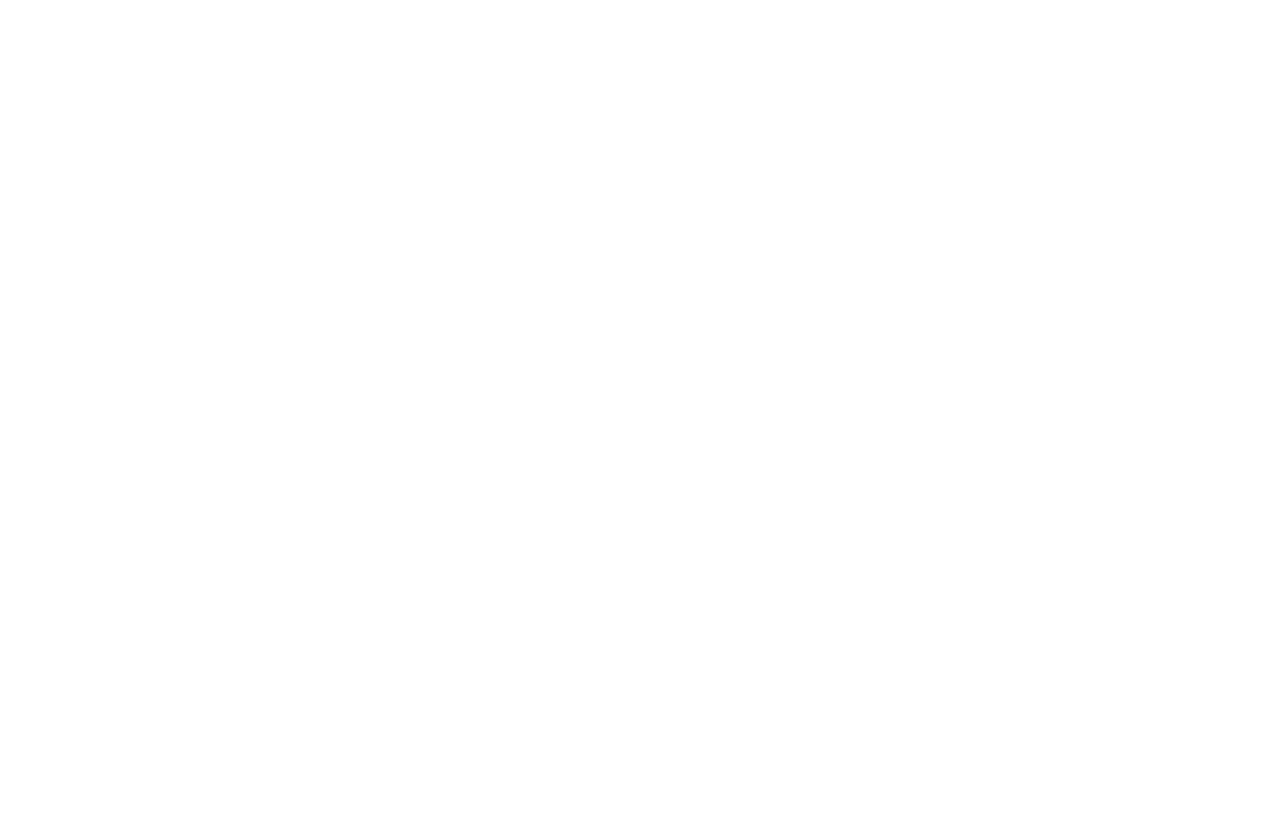
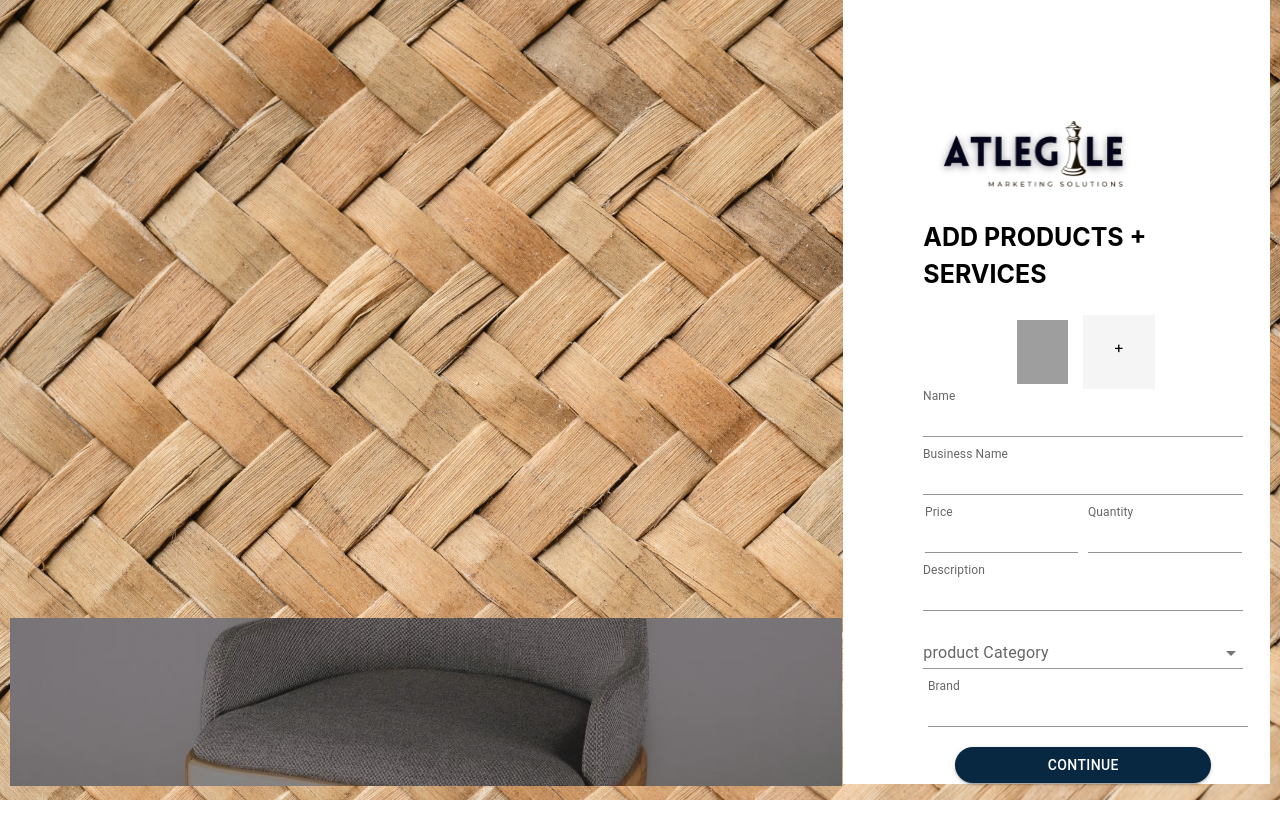
Before and after one commit to ramorokaneo/AMS-Project, a React (Vite) app: page /add-products-and-services in a window 1280 px wide. Before the commit this address had no page. Before the commit the page ends 800 px from the top, so only its background shows below. Built offline with nearby package versions, Linux system fonts and the light colour scheme; grey boxes are pictures that could not be loaded.

Commit message:
add product and services started

```diff
--- a/src/App.jsx
+++ b/src/App.jsx
@@ -7,7 +7,7 @@
 // import AlternativeContact from './Components/Client/SignUp/AlternativeContact';
 // import SignIn from './Components/Client/SignIn/Signin';
 import BusinessRegistration from './Components/Client/BusinessRegistration/BusinessRegistration';
-// import AddProductsAndServices from './Components/Client/BusinessRegistration/AddProductsAndServices';
+import AddProductsAndServices from './Components/Client/BusinessRegistration/AddProductsAndServices';
 import PaymentInfo from "./Components/Client/BusinessRegistration/PaymentInfo";
 // import ProductDetails from './Components/Client/ProductDetails/ProductDetails';
 // import BusinessProducts from './Components/Client/ProductDetails/BusinessProducts';
@@ -33,7 +33,7 @@
         <Route path='/altnative-contact' element={<AlternativeContact/>}/>
         <Route path='/signin' element={<SignIn/>}/> */}
         <Route path='/business-reg' element={<BusinessRegistration/>}/>
-        {/* <Route path='/add-products-and-services' element={<AddProductsAndServices/>}/> */}
+        <Route path='/add-products-and-services' element={<AddProductsAndServices/>}/>
         <Route path="/payment-info" element={<PaymentInfo />} />
         {/* <Route path='/product-details' element={<ProductDetails/>}/> */}
         {/* <Route path='/business-products' element={<BusinessProducts/>}/> */}
--- a/src/Components/Client/BusinessRegistration/AddProductsAndServices.jsx
+++ b/src/Components/Client/BusinessRegistration/AddProductsAndServices.jsx
@@ -1,7 +1,308 @@
-// import React from "react";
+import { useState } from "react";
+import { Grid, TextField, Box, MenuItem, Button } from "@mui/material";
+import background from "../../Global/images/Reed.jpg";
+import logo from "../../Global/images/logo.svg";
+import Banner from "../../Global/images/media bg-cover.png";
+import placeholder from "../../Global/images/login.jpg";
 
 const AddProductsAndServices = () => {
-  return <div>AddProductsAndServices</div>;
+  const emptyOption = [""];
+  const [images, setImages] = useState([]);
+
+  const productCategory = [
+    ...emptyOption,
+    "Electronics",
+    "Clothing and Apparel",
+    "Home and Furniture",
+    "Beauty and Personal Care",
+    "Sports and Outdoors",
+    "Toys and Games",
+    "Books and Stationery",
+    "Health and Wellness",
+    "Automotive",
+    "Grocery and Gourmet",
+    "Jewelry and Watches",
+    "Home Improvement",
+    "Pet Supplies",
+    "Office Supplies",
+    "Music and Instruments",
+    "Garden and Outdoor Living",
+    "Art and Craft Supplies",
+    "Travel and Luggage",
+    "Baby and Maternity",
+    "Electrical and Lighting",
+  ];
+
+  const handleImageChange = (e) => {
+    const files = e.target.files;
+    if (files.length > 0) {
+      const newImages = Array.from(files).map((file) => ({
+        url: URL.createObjectURL(file),
+        file,
+      }));
+      setImages((prevImages) => [...prevImages, ...newImages]);
+    }
+  };
+  return (
+    <div
+      className="container"
+      style={{
+        width: "100vw",
+        backgroundImage: `url(${background})`,
+        backgroundSize: "cover",
+        height: "100vh",
+        // display: "flex",
+      }}>
+      <Grid
+        container
+        style={{
+          width: "100%",
+          marginBottom: "-10vh",
+          //   border: "1px solid green",
+        }}>
+        <Grid
+          item
+          lg={8}
+          style={{
+            // border: "1px solid",
+            // backgroundColor: "blue",
+            display: "flex",
+            flexDirection: "column",
+            justifyContent: "space-between",
+            width: "100%",
+          }}>
+          <Grid
+            Container
+            lg={6}
+            style={{
+              //   backgroudColor: "blue",
+              width: "100vw",
+              //   border: "1px solid yellow",
+            }}></Grid>
+          <Grid
+            Container
+            lg={6}
+            style={{
+              //   backgroudColor: "yellow",
+              width: "100vw",
+              //   border: "1px solid yellow",
+              marginBottom: "-8px",
+            }}>
+            {/* <h2>helow world</h2> */}
+            <img
+              src={Banner}
+              style={{
+                height: "21vh",
+                width: "65vw",
+                paddingTop: "30vh",
+                marginLeft: "10px",
+                marginRight: "2px",
+              }}
+            />
+          </Grid>
+        </Grid>
+
+        <Grid
+          item
+          lg={4}
+          style={{
+            // border: "1px solid red",
+            backgroundColor: "#fff",
+            marginLeft: "-10px",
+            width: "100%",
+            height: "98vh",
+            // marginLeft: "2px",
+            alignSelf: "center",
+            display: "flex",
+            flexDirection: "column",
+            justifyContent: "space-between",
+          }}>
+          <Grid>
+            <img
+              src={logo}
+              style={{ height: "9vh", width: "90%", paddingTop: "15vh" }}
+            />
+          </Grid>
+          <Box
+            component="form"
+            sx={{
+              "& > :not(style)": { m: 1, width: "25ch" },
+            }}
+            noValidate
+            autoComplete="off">
+            <div
+              className="form-container"
+              style={{
+                justifyContent: "center",
+                textAlign: "center",
+                alignItems: "center",
+                width: "75%",
+                // backgroundColor: "red",
+                marginLeft: "80px",
+                marginBottom: "30px",
+              }}>
+              <h2
+                style={{ color: "#000", textAlign: "left", fontSize: "25px" }}>
+                ADD PRODUCTS + SERVICES
+              </h2>
+              {/* <h6>inputs will be stored here</h6> */}
+              <div
+                className="uploadContainer"
+                style={{
+                  display: "flex",
+                  flexDirection: "row",
+                  justifyContent: "center",
+                }}>
+                {images.length > 0 ? (
+                  images.map((image, index) => (
+                    <img
+                      key={index}
+                      src={image.url}
+                      alt={`Product Image ${index + 1}`}
+                      style={{
+                        padding: "10px",
+                        marginRight: "10px",
+                        width: "16%",
+                        height: "8vh",
+                      }}
+                    />
+                  ))
+                ) : (
+                  <img
+                    src={placeholder}
+                    alt="Placeholder"
+                    style={{
+                      padding: "5px",
+                      marginRight: "10px",
+                      width: "16%",
+                      height: "8vh",
+                    }}
+                  />
+                )}
+                <label
+                  htmlFor="imageInput"
+                  className="add"
+                  style={{
+                    backgroundColor: "whitesmoke",
+                    color: "#000",
+                    padding: "20px",
+                    width: "10%",
+                  }}>
+                  +
+                </label>
+                <input
+                  type="file"
+                  id="imageInput"
+                  accept="image/*"
+                  style={{ display: "none" }}
+                  onChange={handleImageChange}
+                  multiple // Allow selecting multiple files
+                />
+              </div>
+              <TextField
+                id="outlined-number"
+                label="Name"
+                type="text"
+                variant="standard"
+                InputLabelProps={{
+                  shrink: true,
+                }}
+                style={{ width: "100%" }}
+              />
+              <TextField
+                id="outlined-number"
+                label="Business Name"
+                type="text"
+                variant="standard"
+                InputLabelProps={{
+                  shrink: true,
+                }}
+                style={{ width: "100%", marginTop: "10px" }}
+              />
+              <TextField
+                id="outlined-number"
+                label="Price"
+                type="text"
+                variant="standard"
+                InputLabelProps={{
+                  shrink: true,
+                }}
+                style={{ width: "48%", marginRight: "10px", marginTop: "10px" }}
+              />
+              <TextField
+                id="outlined-number"
+                label="Quantity"
+                type="text"
+                variant="standard"
+                InputLabelProps={{
+                  shrink: true,
+                }}
+                style={{ width: "48%", marginTop: "10px" }}
+              />
+              <br />
+              <TextField
+                id="outlined-number"
+                label="Description"
+                type="text"
+                variant="standard"
+                InputLabelProps={{
+                  shrink: true,
+                }}
+                style={{
+                  //   backgroundColor: "dodgerblue",
+                  width: "100%",
+                  marginBottom: "10px",
+                  marginTop: "10px",
+                }}
+              />
+              <TextField
+                id="outlined-select-currency"
+                select
+                label="product Category"
+                variant="standard"
+                // value={selectedProductCategory}
+                // onChange={(e) => setSelectedBusinessType(e.target.value)}
+                style={{
+                  width: "100%",
+                  // marginTop: "5px",
+                  marginRight: "10px",
+                  textAlign: "left",
+                }}>
+                {productCategory.map((option) => (
+                  <MenuItem key={option} value={option}>
+                    {option}
+                  </MenuItem>
+                ))}
+              </TextField>
+
+              <TextField
+                id="outlined-number"
+                label="Brand"
+                type="text"
+                variant="standard"
+                InputLabelProps={{
+                  shrink: true,
+                }}
+                style={{ width: "100%", marginLeft: "5px", marginTop: "10px" }}
+              />
+              <Button
+                variant="contained"
+                style={{
+                  width: "80%",
+                  height: "10%",
+                  //   padding: "15px",
+                  margin: "20px 0px",
+                  background: "#072840",
+                  borderRadius: "30px",
+                }}>
+                continue
+              </Button>
+            </div>
+          </Box>
+        </Grid>
+      </Grid>
+    </div>
+  );
 };
 
 export default AddProductsAndServices;
--- a/src/Components/Client/BusinessRegistration/BusinessRegistration.jsx
+++ b/src/Components/Client/BusinessRegistration/BusinessRegistration.jsx
@@ -88,6 +88,8 @@
     "Pharmaceutical",
     "Fashion",
   ];
+
+
 
   return (
     <>
--- a/src/Components/Client/BusinessRegistration/PaymentInfo.jsx
+++ b/src/Components/Client/BusinessRegistration/PaymentInfo.jsx
@@ -3,7 +3,6 @@
 import background from "../../Global/images/Reed.jpg";
 import logo from "../../Global/images/logo.svg";
 import Banner from "../../Global/images/media bg-cover.png";
-import { Footer } from "../../Global/Footer";
 
 const PaymentInfo = () => {
   const currentYear = new Date().getFullYear();
```
